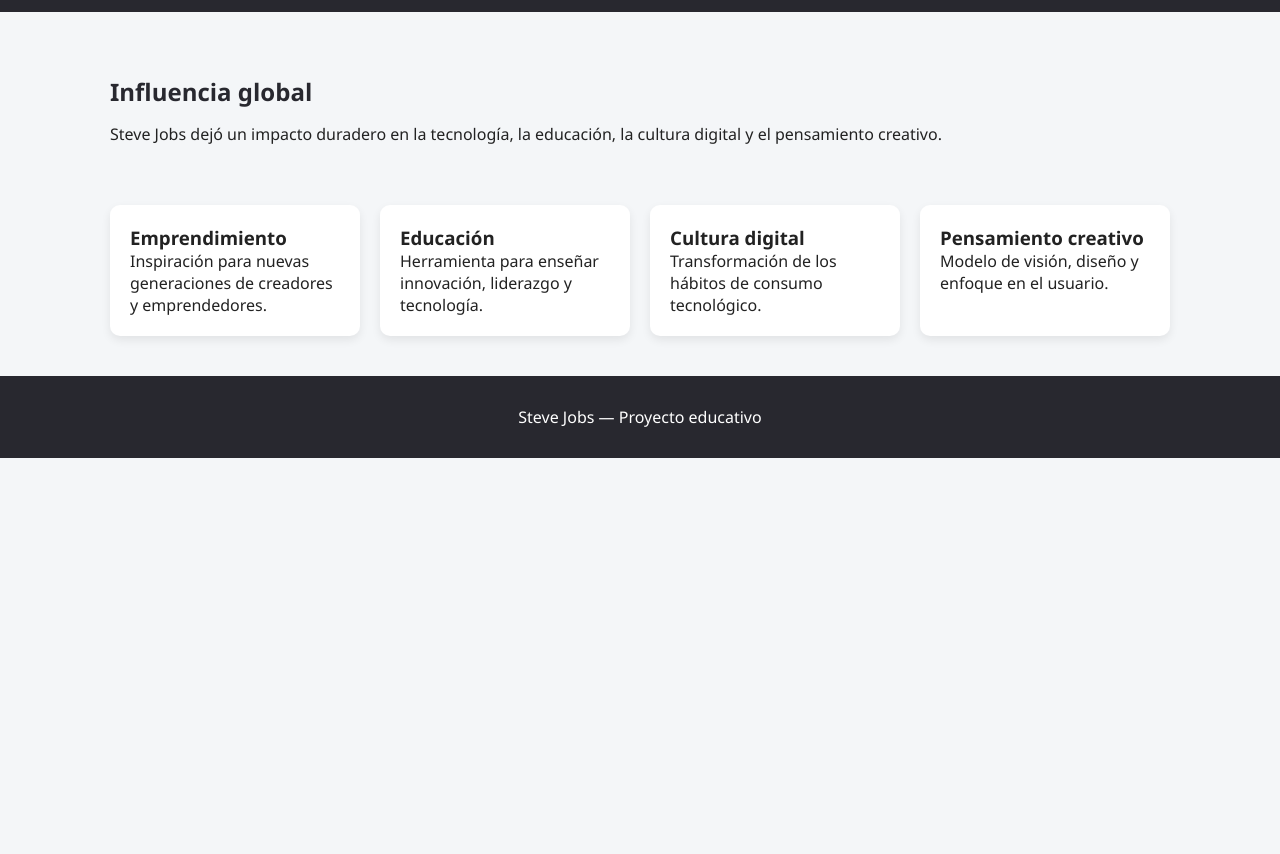
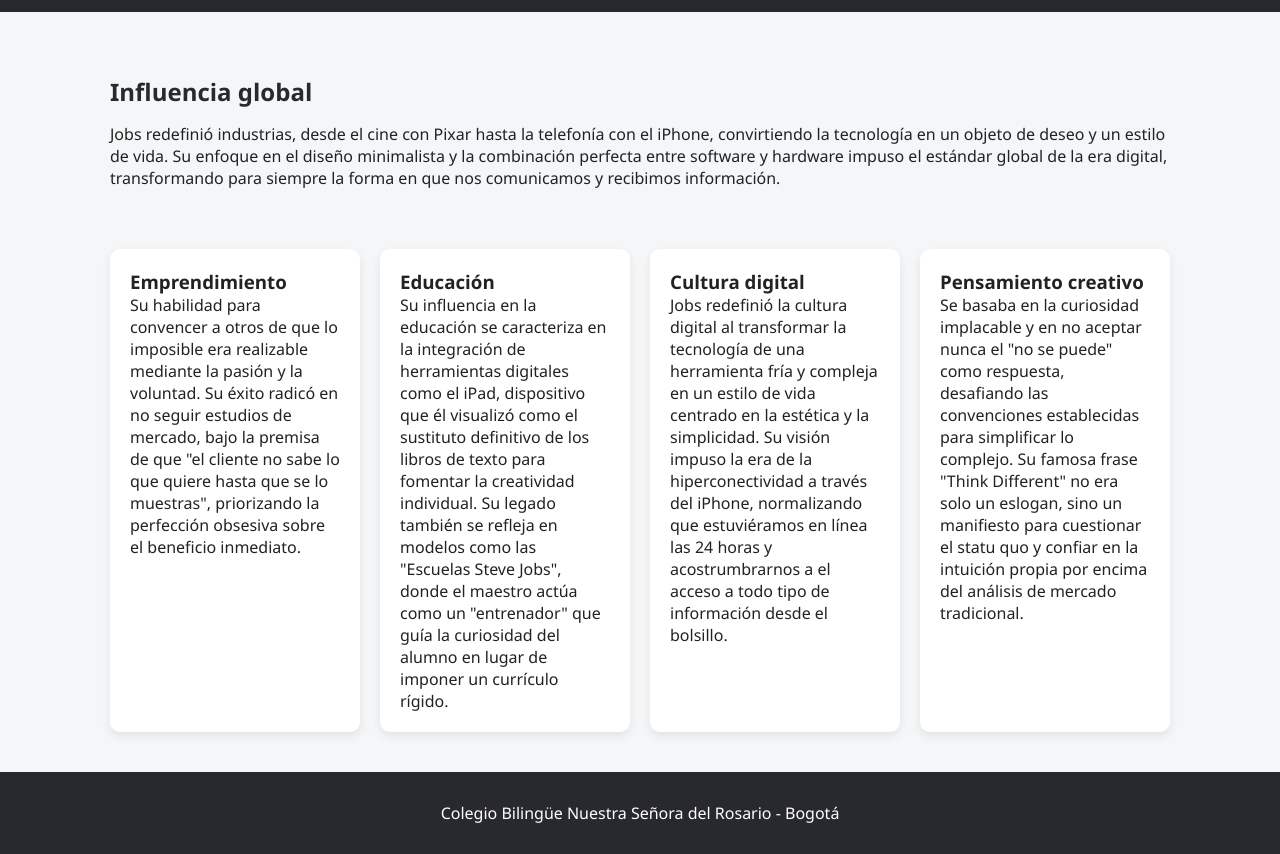
Before and after one commit to danielspradam/stevejobs, a plain HTML site: page legado.html in a window 1280 px wide. Shown: the part 45-899 px from the top of the page. Before the commit the page ends 800 px from the top, so only its background shows below. Drawn offline with Linux system fonts and the light colour scheme.

Commit message:
Update legado.html

```diff
--- a/legado.html
+++ b/legado.html
@@ -22,36 +22,37 @@
 
 <div class="section">
 <h2>Influencia global</h2>
-<p>Steve Jobs dejó un impacto duradero en la tecnología, la educación, la cultura digital y el pensamiento creativo.</p>
+<p>Jobs redefinió industrias, desde el cine con Pixar hasta la telefonía con el iPhone, convirtiendo la tecnología en un objeto de deseo y un estilo de vida. Su enfoque en el diseño minimalista y la combinación perfecta entre software y hardware impuso el estándar global de la era digital, transformando para siempre la forma en que nos comunicamos y recibimos información.</p>
 </div>
 
 <div class="cards">
 <div class="card">
 <h3>Emprendimiento</h3>
-<p>Inspiración para nuevas generaciones de creadores y emprendedores.</p>
+<p>Su habilidad para convencer a otros de que lo imposible era realizable mediante la pasión y la voluntad. Su éxito radicó en no seguir estudios de mercado, bajo la premisa de que "el cliente no sabe lo que quiere hasta que se lo muestras", priorizando la perfección obsesiva sobre el beneficio inmediato.</p>
 </div>
 
 <div class="card">
 <h3>Educación</h3>
-<p>Herramienta para enseñar innovación, liderazgo y tecnología.</p>
+<p>Su influencia en la educación se caracteriza en la integración de herramientas digitales como el iPad, dispositivo que él visualizó como el sustituto definitivo de los libros de texto para fomentar la creatividad individual. Su legado también se refleja en modelos como las "Escuelas Steve Jobs", donde el maestro actúa como un "entrenador" que guía la curiosidad del alumno en lugar de imponer un currículo rígido.</p>
 </div>
 
 <div class="card">
 <h3>Cultura digital</h3>
-<p>Transformación de los hábitos de consumo tecnológico.</p>
+<p>Jobs redefinió la cultura digital al transformar la tecnología de una herramienta fría y compleja en un estilo de vida centrado en la estética y la simplicidad. Su visión impuso la era de la hiperconectividad a través del iPhone, normalizando que estuviéramos en línea las 24 horas y acostrumbrarnos a el acceso a todo tipo de información desde el bolsillo.</p>
 </div>
 
 <div class="card">
 <h3>Pensamiento creativo</h3>
-<p>Modelo de visión, diseño y enfoque en el usuario.</p>
+<p>Se basaba en la curiosidad implacable y en no aceptar nunca el "no se puede" como respuesta, desafiando las convenciones establecidas para simplificar lo complejo. Su famosa frase "Think Different" no era solo un eslogan, sino un manifiesto para cuestionar el statu quo y confiar en la intuición propia por encima del análisis de mercado tradicional.</p>
 </div>
 </div>
 
 </div>
 
 <div class="footer">
-<p>Steve Jobs — Proyecto educativo</p>
+<p>Colegio Bilingüe Nuestra Señora del Rosario - Bogotá</p>
 </div>
 
 </body>
+
 </html>
```
